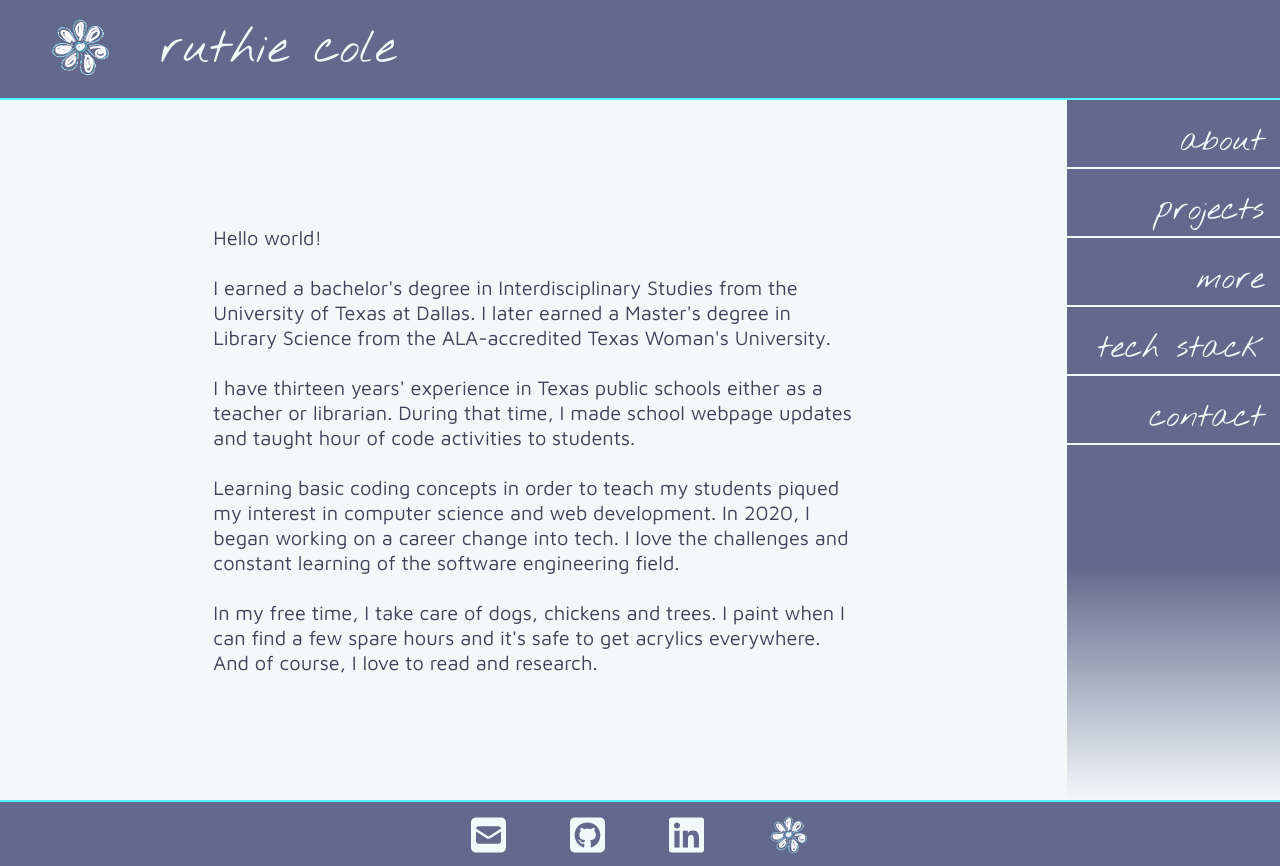
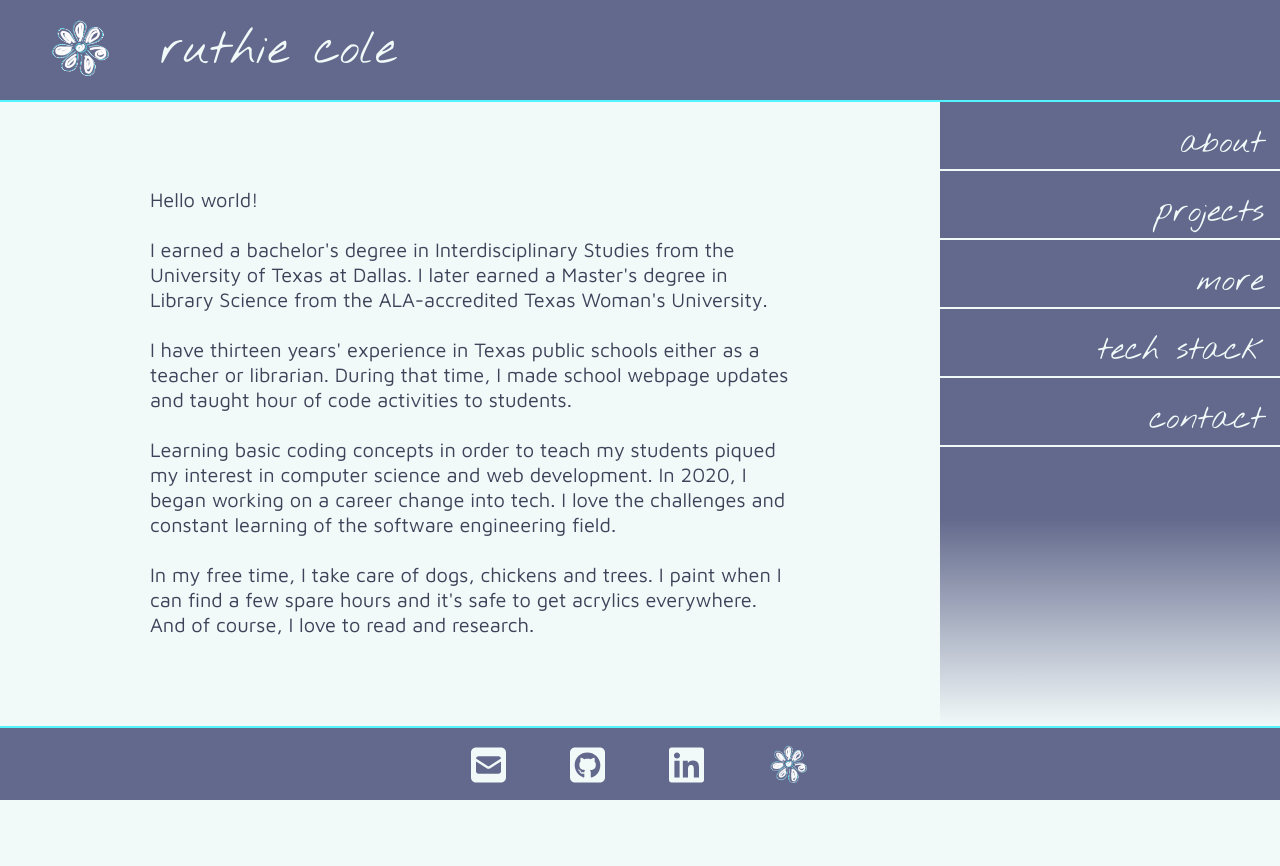
Before and after one commit to lilyruth/new-portfolio, a React (Create React App) app: page / in a window 1280 px wide. After the commit the page ends 800 px from the top, so only its background shows below. Built offline with nearby package versions, Linux system fonts and the light colour scheme.

Commit message:
fixed footer, height would change with vertical breakpoints

```diff
--- a/src/index.css
+++ b/src/index.css
@@ -23,8 +23,8 @@
 
 .App {
   display: grid;
-  grid-template-columns: repeat(auto-fit, minmax(100px, 1fr));
-  grid-template-rows: repeat(auto-fit, minmax(100px, 1fr));
+  grid-template-columns: repeat(auto-fit, 1fr);
+  grid-template-rows: repeat(auto-fit, 1fr);
   gap: 0px;
   height: 100vh;
 }
```
